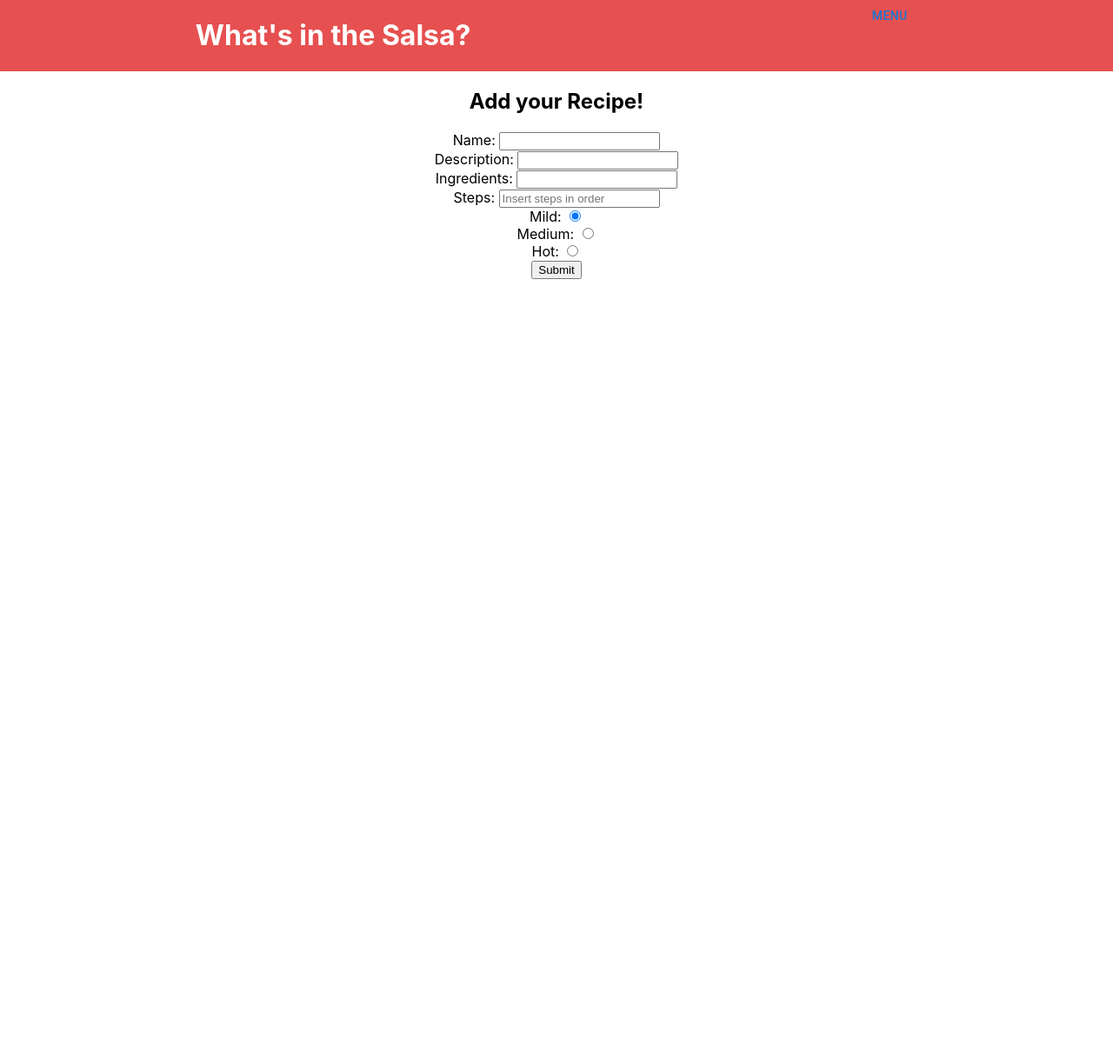
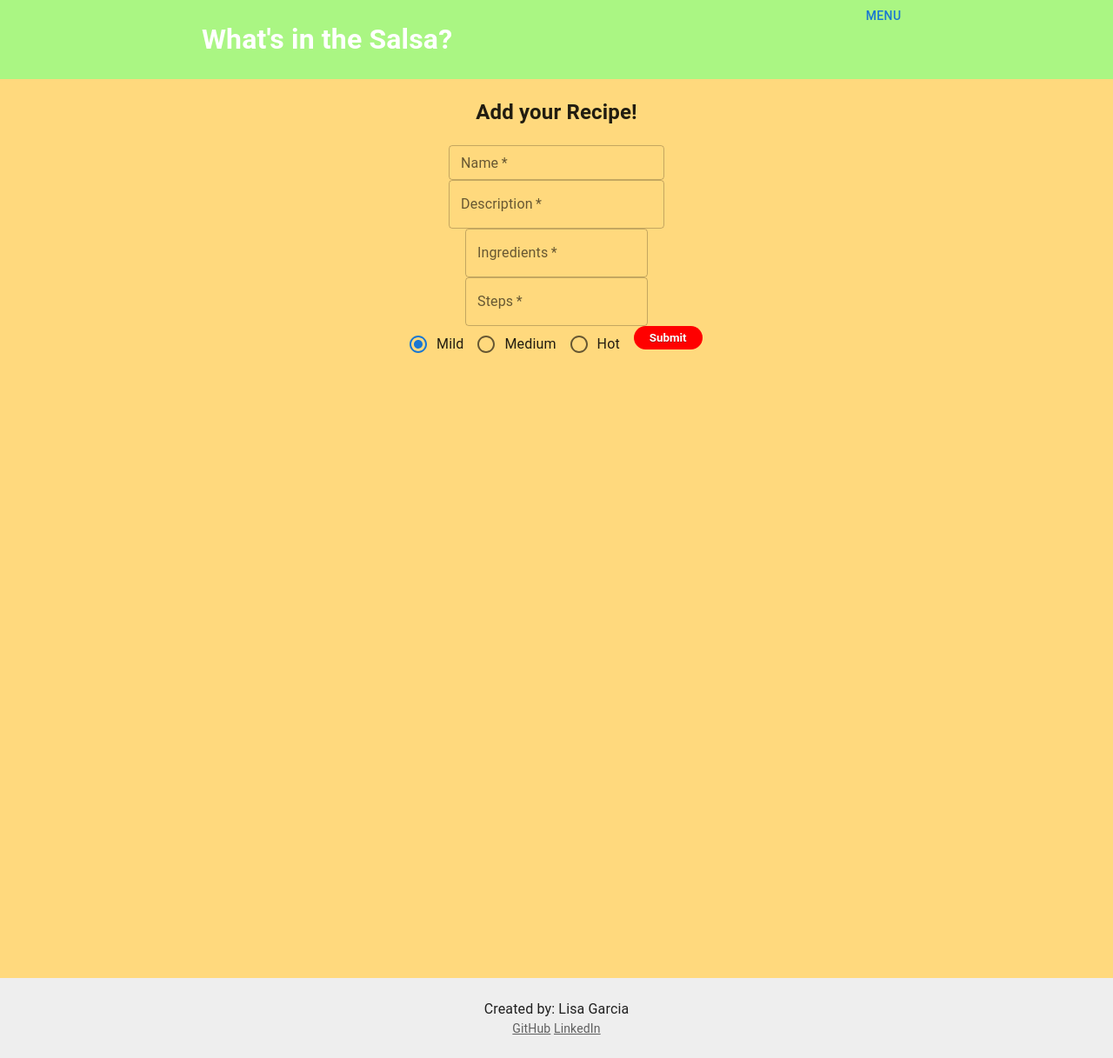
Before and after one commit to lisagarcia13/Salsa, a React (Create React App) app in the folder client/whats-in-the-salsa/: page /create in a window 1280 px wide. Shown: the whole page at 87% size. Before the commit the page ends 800 px from the top, so only its background shows below. Built offline with nearby package versions, Linux system fonts and the light colour scheme; no server answers.

Commit message:
inputs from MUI

```diff
--- a/client/whats-in-the-salsa/src/App.css
+++ b/client/whats-in-the-salsa/src/App.css
@@ -1,15 +1,32 @@
 .App {
   text-align: center;
+  background-color: #ffd97d;
 }
 
 .title {
   display: flex;
   flex-wrap: nowrap;
   justify-content: space-around;
-  background-color: #e75050;
-  color: white;
+  background-color: #aaf683;
+  color: #ffffff;
 }
-
-.form {
-  /* display: grid; */
+/* #9ee493 */
+.button {
+  display: inline-block;
+  padding: 0.3em 1.2em;
+  margin: 0 0.1em 0.1em 0;
+  border: 0.16em solid rgba(255, 255, 255, 0);
+  border-radius: 2em;
+  box-sizing: border-box;
+  text-decoration: none;
+  font-family: "Roboto", sans-serif;
+  font-weight: 600;
+  color: #ffffff;
+  text-shadow: 0 0.04em 0.04em rgba(0, 0, 0, 0.35);
+  text-align: center;
+  transition: all 0.2s;
+  background-color: red;
 }
+.button:hover {
+  border-color: rgba(255, 255, 255, 1);
+}
--- a/client/whats-in-the-salsa/src/App.js
+++ b/client/whats-in-the-salsa/src/App.js
@@ -5,6 +5,8 @@ import { Routes, Route } from 'react-router-dom'
 import NavBar from './components/NavBar'
 import Form from './components/Form'
 import Recipes from './components/Recipes'
+import StickyFooter from './components/StickyFooter';
+import Homepage from './components/Homepage';
 
 function App() {
 
@@ -22,10 +24,11 @@ function App() {
     <div className="App">
       <NavBar />
       <Routes>
-        <Route path='/' element={<h2>Homepageeeee</h2>}/>
+        <Route path='/' element={<Homepage />}/>
         <Route path='/create' element={<Form setToggle={setToggle} />} />
         <Route path='/heat/:level' element={<Recipes recipes={salsa} setToggle={setToggle}  /> } />
       </Routes>
+      <StickyFooter />
     </div>
   );
 }
--- a/client/whats-in-the-salsa/src/components/Form.jsx
+++ b/client/whats-in-the-salsa/src/components/Form.jsx
@@ -1,6 +1,12 @@
 import { useState} from "react"
 import { postSalsa } from "../services"
 import { useNavigate } from "react-router"
+import { TextField } from "@mui/material"
+import Radio from '@mui/material/Radio';
+import RadioGroup from '@mui/material/RadioGroup';
+import FormControlLabel from '@mui/material/FormControlLabel';
+import FormControl from '@mui/material/FormControl';
+import FormLabel from '@mui/material/FormLabel';
 
 
 export default function Form(props) {
@@ -31,22 +37,26 @@ export default function Form(props) {
 
   return (
     <div>
-    <h2>Add your Recipe!</h2>
+    <h2 className='form-title'>Add your Recipe!</h2>
     <form className= 'form' onSubmit={handleSubmit}>
-      <label>Name: </label>
-      <input value={name} type='text' onChange={(e) => setName(e.target.value)} required></input>
+      {/* <label>Name: </label>
+        <input value={name} type='text' onChange={(e) => setName(e.target.value)} required></input> */}
+        <TextField id="outlined-basic" label="Name" value={name} variant="outlined" size='small' onChange={(e) => setName(e.target.value)} required />
       <br />
-      <label> Description: </label>
-      <input value={description} type='text' onChange={(e) => setDescription(e.target.value)} required></input>
+      {/* <label> Description: </label>
+      <input value={description} type='text' onChange={(e) => setDescription(e.target.value)} required></input> */}
+         <TextField id="outlined-basic" label="Description" value={description} variant="outlined" onChange={(e) => setDescription(e.target.value)} required />
       <br />
-      <label> Ingredients: </label>
-      <input value={ingredients} type='text' onChange={(e) => setIngredients(e.target.value)} required></input>
+      {/* <label> Ingredients: </label>
+      <input value={ingredients} type='text' onChange={(e) => setIngredients(e.target.value)} required></input> */}
+         <TextField id="outlined-basic" label="Ingredients" value={ingredients} variant="outlined" onChange={(e) => setIngredients(e.target.value)} multiline required />
       <br />
-      <label> Steps: </label>
-        <input value={steps} placeholder='Insert steps in order' type='text' onChange={(e) => setSteps(e.target.value)} required></input>
+      {/* <label> Steps: </label>
+        <input value={steps} placeholder='Insert steps in order' type='text' onChange={(e) => setSteps(e.target.value)} required></input> */}
+        <TextField id="outlined-basic" label="Steps" value={steps} variant="outlined" onChange={(e) => setSteps(e.target.value)} multiline required />
         <br />
 
-      <div value={heat} >
+      {/* <div value={heat} >
         <label> Mild: </label>
         <input value= 'Mild' type='radio' checked={heat === 'Mild'} onChange={(e) => setHeat(e.target.value)} ></input>
         <br />
@@ -56,9 +66,23 @@ export default function Form(props) {
         <label> Hot: </label>
         <input value='Hot' type='radio' checked={heat === 'Hot'} onChange={(e) => setHeat(e.target.value)} ></input>
         <br />
-        </div>
+        </div> */}
+ <FormControl component="fieldset">
+  <FormLabel component="legend"></FormLabel>
+  <RadioGroup
+    aria-label="gender"
+    name="controlled-radio-buttons-group"
+    value={heat}
+    onChange={(e) => setHeat(e.target.value)}
+    row={true}
+  >
+    <FormControlLabel value='Mild' checked={heat === 'Mild'} control={<Radio />} label="Mild"  />
+    <FormControlLabel value='Medium' checked={heat === 'Medium'} control={<Radio />} label="Medium" />
+    <FormControlLabel value='Hot' checked={heat === 'Hot'} control={<Radio />} label="Hot" />
+  </RadioGroup>
+</FormControl>
 
-      <button>Submit</button>
+      <button className='button'>Submit</button>
       </form>
       </div>
   )
--- /dev/null
+++ b/client/whats-in-the-salsa/src/components/Homepage.jsx
@@ -0,0 +1,9 @@
+import React from 'react'
+
+export default function Homepage() {
+  return (
+    <div>
+      <h2>Salsa</h2>
+    </div>
+  )
+}
--- a/client/whats-in-the-salsa/src/components/Recipes.jsx
+++ b/client/whats-in-the-salsa/src/components/Recipes.jsx
@@ -17,7 +17,7 @@ export default function Recipes(props) {
           <p>{recipe.fields.ingredients} </p>
           <p>Steps: {recipe.fields.steps}</p>
           <h4>Spicy Rating: {recipe.fields.heat}</h4>
-          <button>DELETE</button>
+
         </div>
 
       ))}
--- /dev/null
+++ b/client/whats-in-the-salsa/src/components/StickyFooter.js
@@ -0,0 +1,53 @@
+import * as React from 'react';
+import CssBaseline from '@mui/material/CssBaseline';
+import Box from '@mui/material/Box';
+import Typography from '@mui/material/Typography';
+import Container from '@mui/material/Container';
+import Link from '@mui/material/Link';
+
+function Copyright() {
+  return (
+    <Typography variant="body2" color="text.secondary">
+      <Link color="inherit" href="https://github.com/lisagarcia13">
+        GitHub
+      </Link>{' '}
+      <Link color="inherit" href="https://www.linkedin.com/in/lisa-garcia-4028a4221/">
+        LinkedIn
+      </Link>{' '}
+
+    </Typography>
+  );
+}
+
+export default function StickyFooter() {
+  return (
+    <Box
+      sx={{
+        display: 'flex',
+        flexDirection: 'column',
+        minHeight: '100vh',
+      }}
+    >
+      <CssBaseline />
+      <Box
+        component="footer"
+        sx={{
+          py: 3,
+          px: 2,
+          mt: 'auto',
+          backgroundColor: (theme) =>
+            theme.palette.mode === 'light'
+              ? theme.palette.grey[200]
+              : theme.palette.grey[800],
+        }}
+      >
+        <Container maxWidth="sm">
+          <Typography variant="body1">
+           Created by: Lisa Garcia
+          </Typography>
+          <Copyright />
+        </Container>
+      </Box>
+    </Box>
+  );
+}
```
